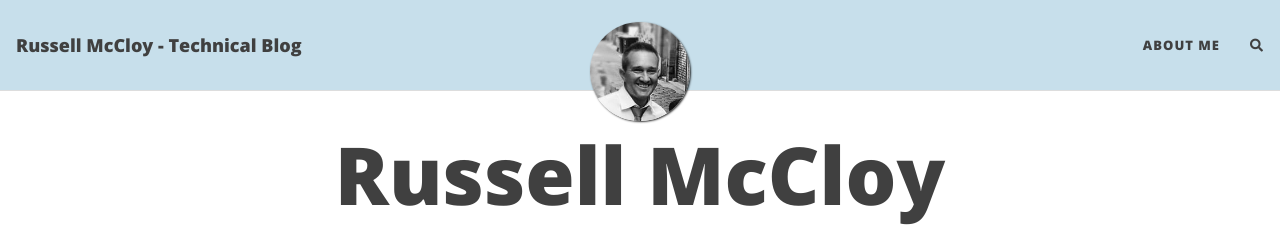
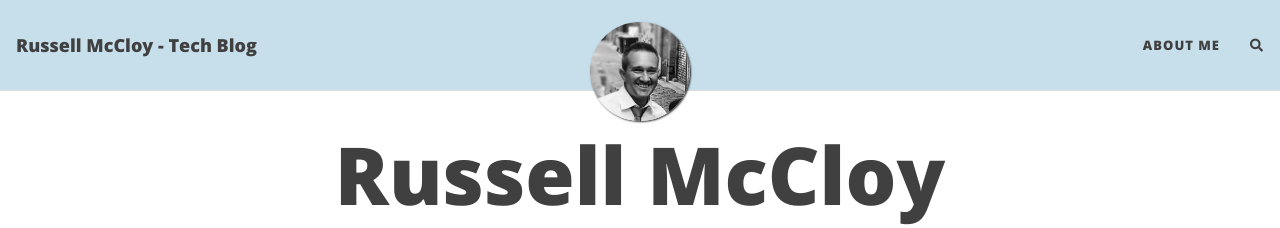
Before and after one commit to russellmccloy/russellmccloy.github.io, a Jekyll site: the page built from index.md, in a window 1280 px wide. Shown: the top 228 px of the page. Built offline with Jekyll 4.4.1, drawn with Linux system fonts in a browser that asks for light colours; nearby versions of some CDN libraries; the list of posts is cut into pages by our own code; comment, search, counter and statistics services are not loaded.

Commit message:
make fit on iphone

```diff
--- a/_config.yml
+++ b/_config.yml
@@ -10,7 +10,7 @@
 ############################
 
 # Name of website
-title: Russell McCloy - Technical Blog
+title: Russell McCloy - Tech Blog
 
 # Your name to show in the footer
 author: Russell McCloy
```
